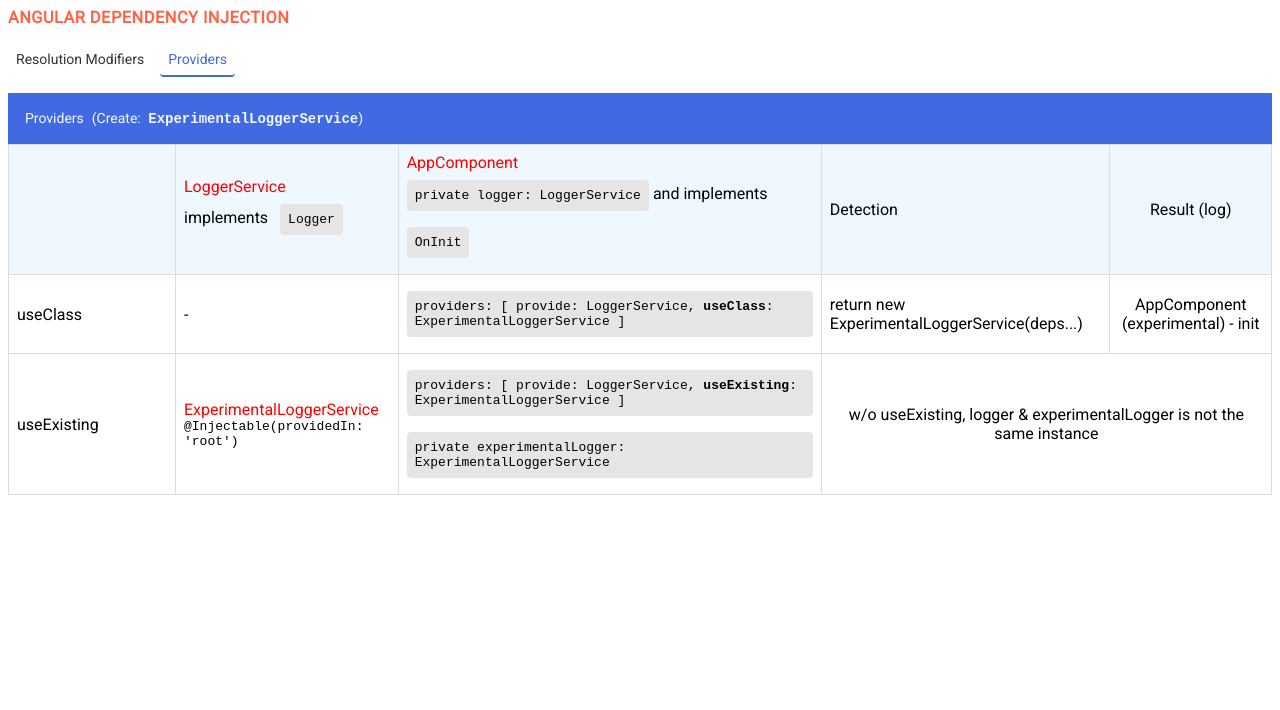
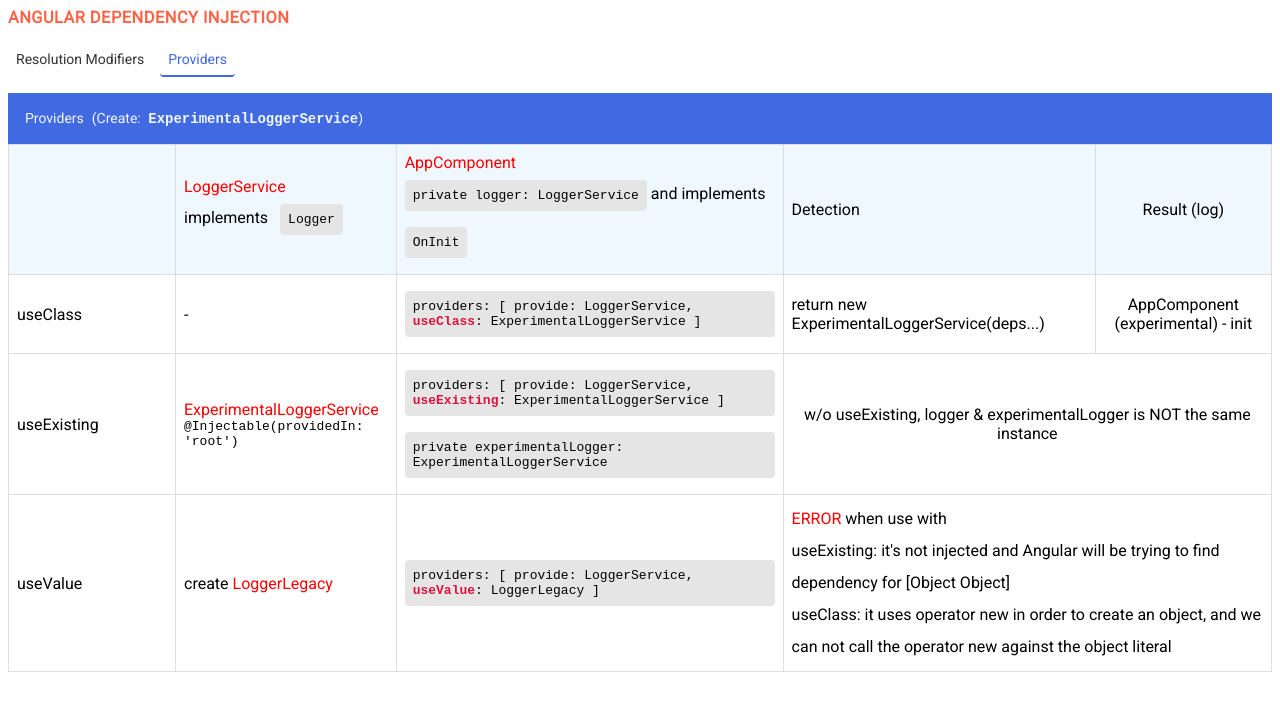
Before and after one commit to diosvo/angular-dependency-injection, an Angular app: page /providers in a window 1280 px wide. Shown: the top 710 px of the page. Built offline with nearby package versions, Linux system fonts and the light colour scheme.

Commit message:
useValue

```diff
--- a/src/app/app.component.ts
+++ b/src/app/app.component.ts
@@ -1,5 +1,6 @@
 import { Component, OnInit, Optional, Self, SkipSelf } from '@angular/core';
 import { ExperimentalLoggerService } from './experimental-logger.service';
+import { LoggerLegacy } from './logger-legacy';
 import { LoggerService } from './logger.service';
 
 @Component({
@@ -8,7 +9,7 @@
   providers: [
     {
       provide: LoggerService,
-      useExisting: ExperimentalLoggerService
+      useValue: LoggerLegacy
     }
   ]
 })
@@ -71,9 +72,9 @@
     this.logger.log('init');
 
     // w/o useExisting, the comparision is false
-    console.log(
-      'is instance the same:',
-      this.logger === this.experimentalLogger
-    );
+    // console.log(
+    //   'is instance the same:',
+    //   this.logger === this.experimentalLogger
+    // );
   }
 }
--- /dev/null
+++ b/src/app/logger-legacy.ts
@@ -0,0 +1,9 @@
+import { Logger } from './logger';
+
+export const LoggerLegacy: Logger = {
+  prefix: 'legacy root',
+
+  log(message: string): void {
+    console.log(`${this.prefix} (legacy): ${message}`);
+  }
+};
--- a/src/app/providers/providers.component.html
+++ b/src/app/providers/providers.component.html
@@ -40,7 +40,7 @@
           <code>
           providers: [
             provide: LoggerService,
-            <b>useClass</b>: ExperimentalLoggerService
+            <b class="main-text">useClass</b>: ExperimentalLoggerService
           ]
           </code>
         </div>
@@ -64,7 +64,7 @@
           <code>
           providers: [
             provide: LoggerService,
-            <b>useExisting</b>: ExperimentalLoggerService
+            <b class="main-text">useExisting</b>: ExperimentalLoggerService
           ]
           </code>
         </div>
@@ -75,7 +75,33 @@
         </div>
       </td>
       <td colspan="2">
-        w/o useExisting, logger & experimentalLogger is not the same instance
+        w/o useExisting, logger & experimentalLogger is NOT the same instance
+      </td>
+    </tr>
+
+    <!-- useValue -->
+    <tr>
+      <td>useValue</td>
+      <td>
+        create
+        <span style="color: red;">LoggerLegacy</span>
+      </td>
+      <td>
+        <div class="bg-code">
+          <code>
+          providers: [
+            provide: LoggerService,
+            <b class="main-text">useValue</b>: LoggerLegacy
+          ]
+          </code>
+        </div>
+      </td>
+      <td id="detection" colspan="2" class="align-left">
+        <span style="color:red">ERROR</span> when use with
+        <br/>
+        <span>useExisting: it's not injected and Angular will be trying to find dependency for [Object Object]</span>
+        <br/>
+        <span>useClass: it uses operator new in order to create an object, and we can not call the operator new against the object literal</span>
       </td>
     </tr>
   </tbody>
--- a/src/app/resolution-modifiers/resolution-modifiers.component.html
+++ b/src/app/resolution-modifiers/resolution-modifiers.component.html
@@ -41,7 +41,7 @@
       <td>-</td>
       <td>
         <div class="bg-code">
-          <code><b>@Optional()</b> private logger: LoggerService </code>
+          <code><b class="main-text">@Optional()</b> private logger: LoggerService </code>
         </div>
       </td>
       <td>Prevents application from crashing if dependencies was not found</td>
@@ -54,7 +54,7 @@
       <td rowspan="5"><code>@Injectable(providedIn: 'root')</code></td>
       <td>
         <div class="bg-code">
-          <code><b>@Self()</b> private logger: LoggerService </code>
+          <code><b class="main-text">@Self()</b> private logger: LoggerService </code>
         </div>
       </td>
       <td id="detection">
@@ -65,12 +65,9 @@
 
     <tr>
       <td>
+        as above and add
         <div class="bg-code">
-          <code><b>providers: [LoggerService]</b></code>
-        </div>
-        <br />
-        <div class="bg-code">
-          <code><b>@Self()</b> private logger: LoggerService </code>
+          <code><b>providers:</b> [LoggerService]</code>
         </div>
       </td>
       <td id="detection">
@@ -89,7 +86,7 @@
           <code>
             <b>@Self()</b> private logger: LoggerService,
             <br />
-            <b>@SkipSelf()</b> private parentLogger: LoggerService
+            <b class="main-text">@SkipSelf()</b> private parentLogger: LoggerService
           </code>
         </div>
       </td>
@@ -121,7 +118,7 @@
           child.directive.ts (it will work normally without parent directive):
           <br />
           <div class="bg-code">
-            <code> <b>@Host()</b> private parentLogger: LoggerService </code>
+            <code><b class="main-text">@Host()</b> private parentLogger: LoggerService </code>
           </div>
         </div>
         <div>
@@ -145,7 +142,7 @@
           as above, and add providers in parent.directive.ts:
           <br />
           <div class="bg-code">
-            <code> <b>providers</b> [LoggerService] </code>
+            <code> <b>providers:</b> [LoggerService] </code>
           </div>
           <br />
         </div>
--- a/src/styles.css
+++ b/src/styles.css
@@ -75,3 +75,11 @@
 .mx-1 {
   margin: 0 0.5rem;
 }
+
+.align-left {
+  text-align: left !important;
+}
+
+.main-text {
+  color: crimson;
+}
```
